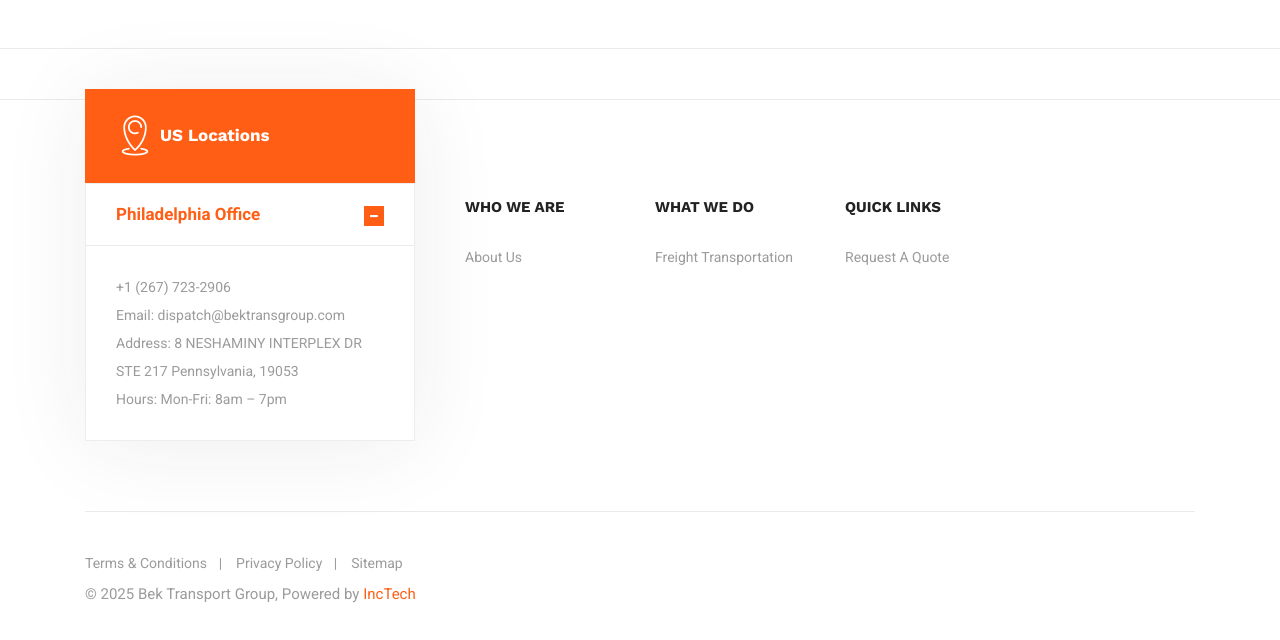
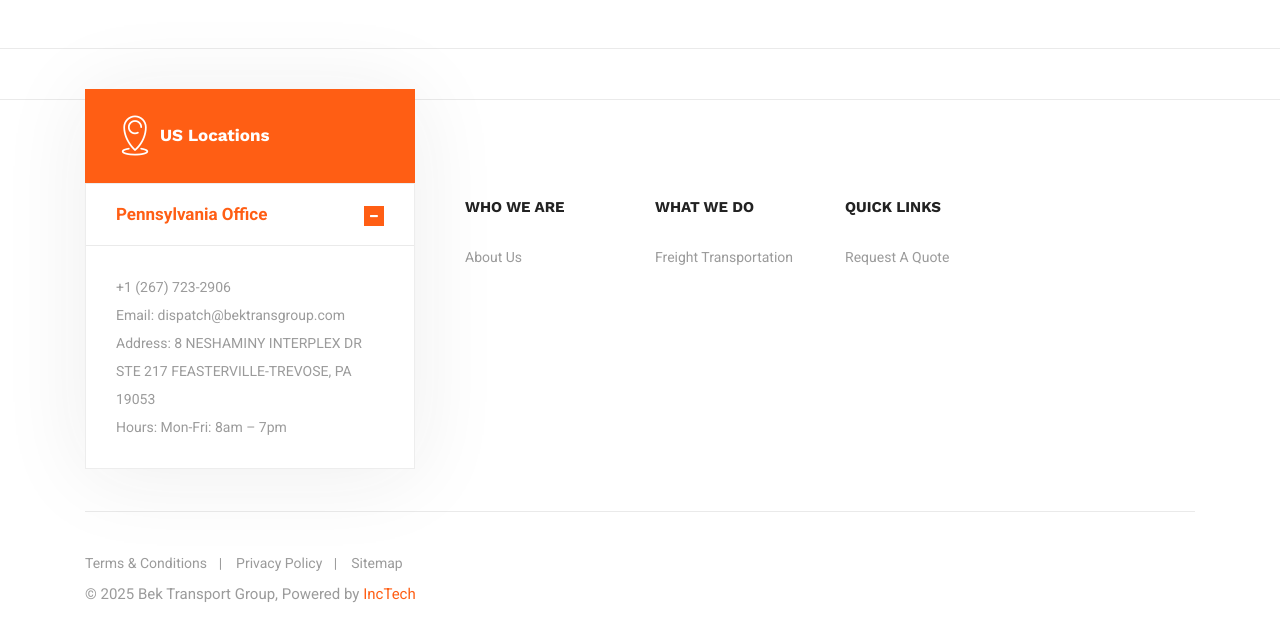
Before and after one commit to Wester641/bektranslogistics, a plain HTML site: page index.html in a window 1280 px wide. Shown: the part 2621-3261 px from the top of the page. Drawn offline with nearby package versions, Linux system fonts and the light colour scheme; files whose address does not match are found by name.

Commit message:
change address again

```diff
--- a/index.html
+++ b/index.html
@@ -501,7 +501,7 @@
                       data-target="#collapse1"
                     >
                       <a class="accordion__item-title" href="#"
-                        >Philadelphia Office</a
+                        >Pennsylvania Office</a
                       >
                     </div>
                     <!-- /.accordion-item-header -->
@@ -516,7 +516,7 @@
                           <li>Email: dispatch@bektransgroup.com</li>
                           <li>
                             Address: 8 NESHAMINY INTERPLEX DR STE 217
-                            Pennsylvania, 19053
+                            FEASTERVILLE-TREVOSE, PA 19053
                           </li>
                           <li>Hours: Mon-Fri: 8am – 7pm</li>
                         </ul>
```
